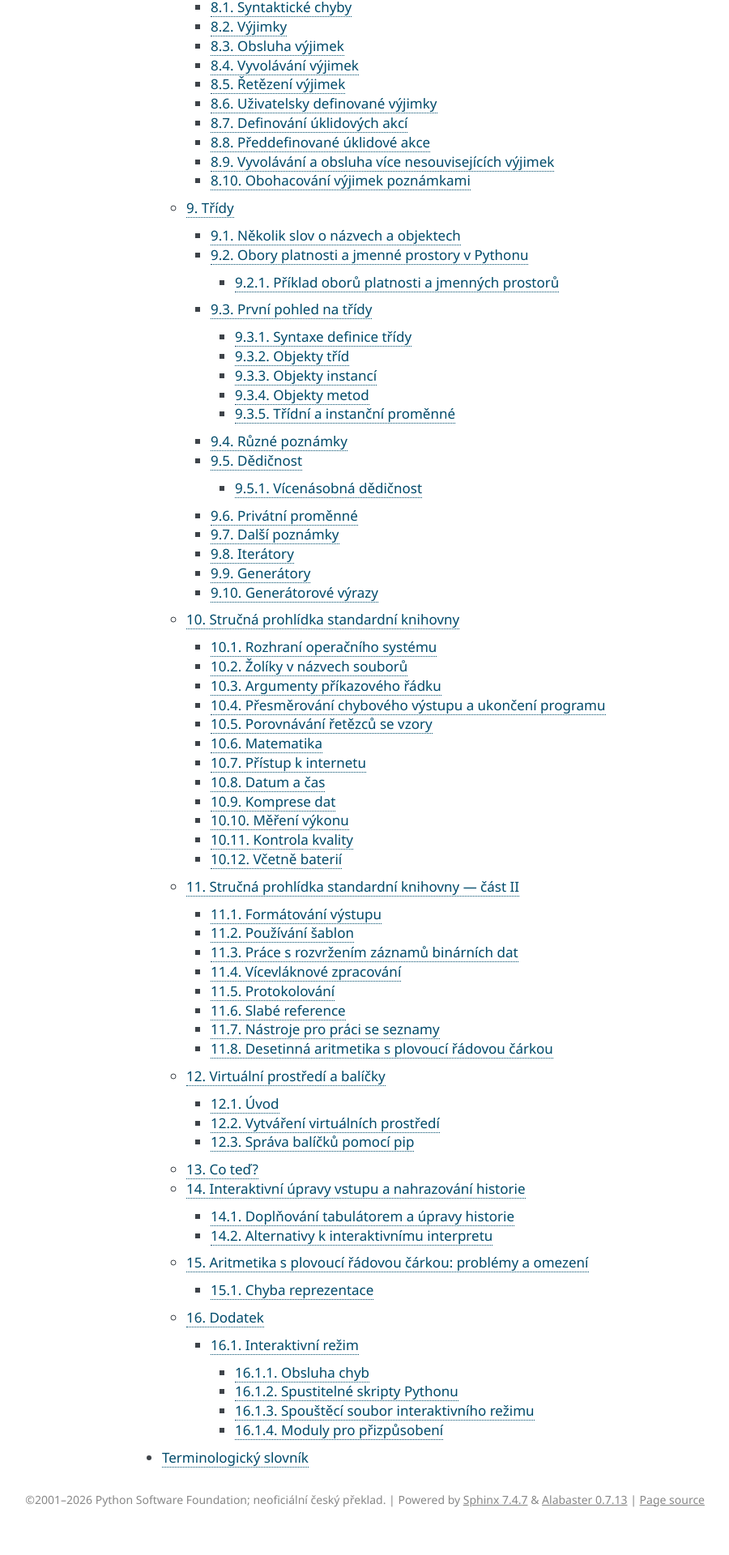
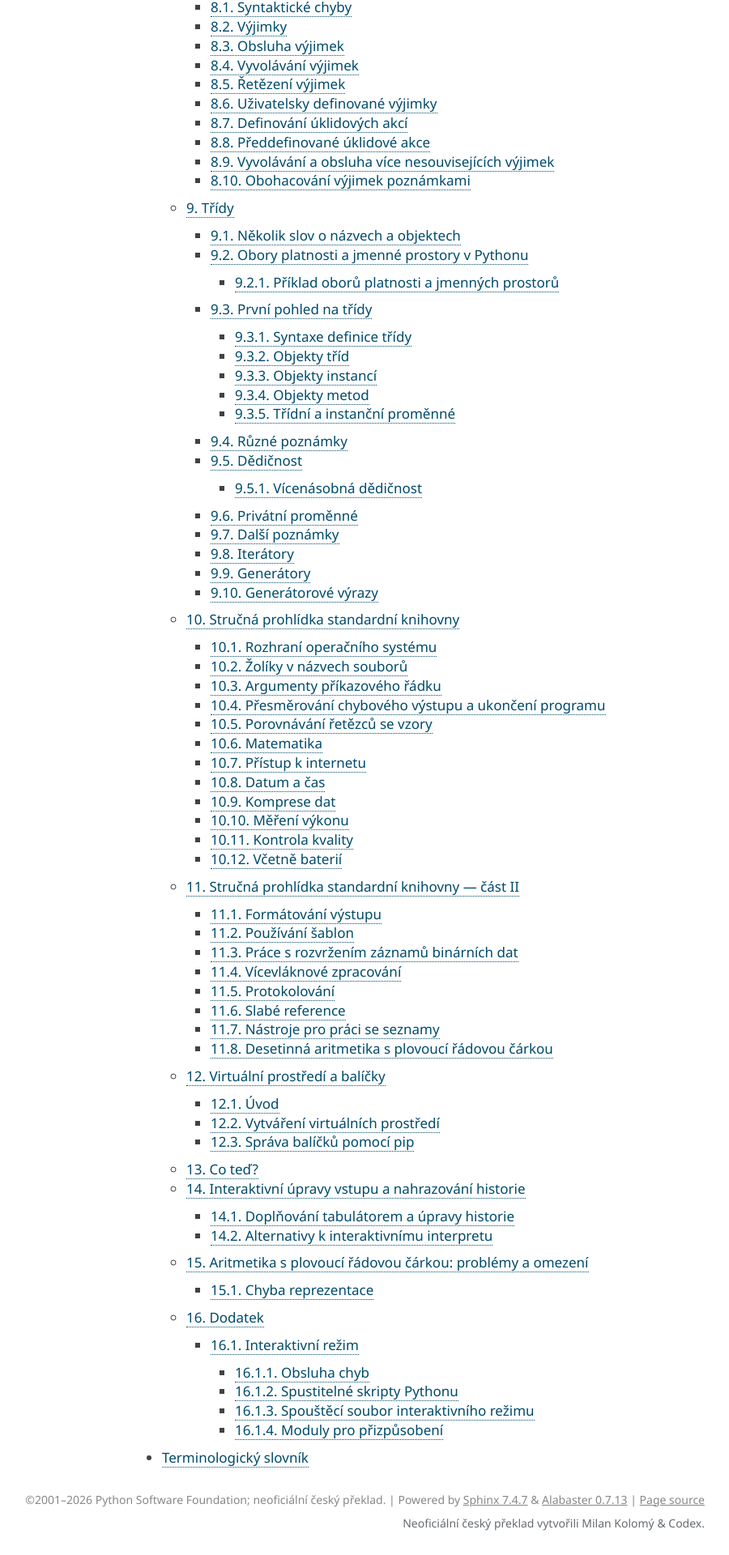
Before and after one commit to MilanKolomy/python-tutorial-cs, a Sphinx documentation site: the page built from source/index.rst, in a window 1280 px wide. Shown: the part 2204-4124 px from the top of the page at 81% size, without its empty margins (310-1210 px from the left). Built offline with Sphinx 7.4.7, drawn with Linux system fonts in a browser that asks for light colours; before the commit the page ends 4095 px from its top, so only the background shows below that.

Commit message:
Přidání autorů českého překladu do patičky

```diff
--- a/source/_static/custom.css
+++ b/source/_static/custom.css
@@ -27,6 +27,15 @@ div.sphinxsidebar h4,
 div.sphinxsidebar input,
 div.admonition p.admonition-title {
     font-family: var(--reader-font-family);
+}
+
+.translation-credit {
+    box-sizing: border-box;
+    width: 1080px;
+    margin: -20px auto 30px;
+    color: var(--reader-muted);
+    font-size: 14px;
+    text-align: right;
 }
 
 .reader-controls {
@@ -231,6 +240,12 @@ html[data-reader-theme="dark"] button {
         padding: 66px 18px 20px;
     }
 
+    .translation-credit {
+        width: 100%;
+        margin: 28px auto 8px;
+        text-align: center;
+    }
+
     .reader-controls {
         top: 0;
         right: 0;
--- /dev/null
+++ b/source/_templates/layout.html
@@ -0,0 +1,8 @@
+{% extends "!layout.html" %}
+
+{% block footer %}
+  {{ super() }}
+  <div class="translation-credit">
+    Neoficiální český překlad vytvořili Milan Kolomý &amp; Codex.
+  </div>
+{% endblock %}
```
